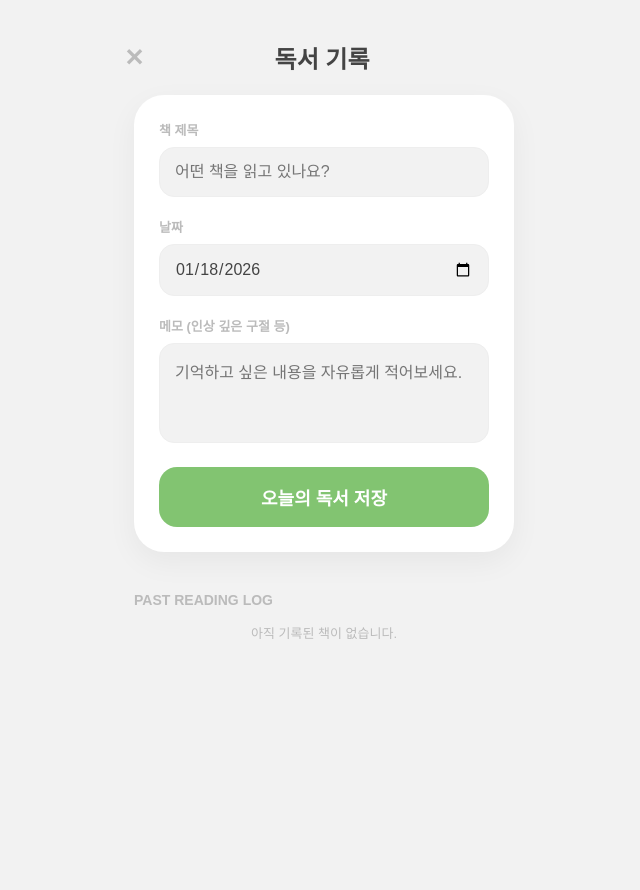
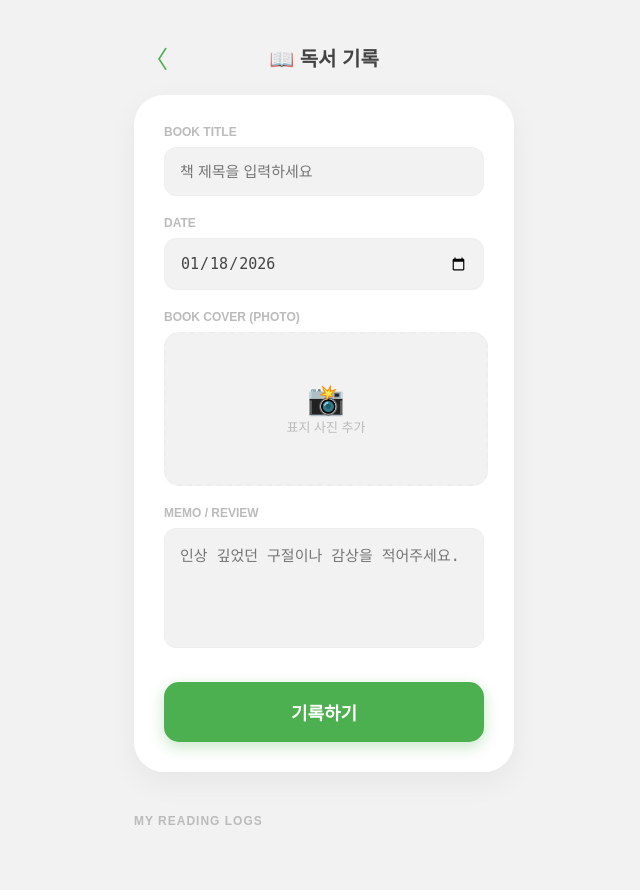
Before and after one commit to wealthsmurf/ADHdiary, a FastAPI app: template templates/book.html in a window 1280 px wide. Shown: the whole page, without its empty margins (316-956 px from the left). Before the commit the page ends 639 px from the top, so only its background shows below. Run offline with FastAPI, Linux system fonts and the light colour scheme; the template is opened without the code that fills it, so the values that code supplies are empty.

Commit message:
Update book.html

```diff
--- a/templates/book.html
+++ b/templates/book.html
@@ -3,7 +3,7 @@
 <head>
     <meta charset="UTF-8">
     <meta name="viewport" content="width=device-width, initial-scale=1.0">
-    <title>독서 기록 - ADHDIARY</title>
+    <title>BOOK LOG - ADHDIARY</title>
     <style>
         :root {
             --bg-color: #F2F2F2;
@@ -11,7 +11,7 @@
             --text-main: #444444;
             --text-sub: #BBBBBB;
             --border-color: #EEEEEE;
-            --adhd-green: #82C471;
+            --book-green: #4CAF50;
         }
 
         body.dark-mode {
@@ -24,115 +24,162 @@
 
         body {
             margin: 0; padding: 0; font-family: 'Apple SD Gothic Neo', sans-serif;
-            background-color: var(--bg-color); display: flex; flex-direction: column; align-items: center;
-            color: var(--text-main); transition: background-color 0.3s, color 0.3s;
-            min-height: 100vh; padding-bottom: 50px;
+            background-color: var(--bg-color); color: var(--text-main);
+            display: flex; flex-direction: column; align-items: center; min-height: 100vh;
         }
 
-        .header { width: 90%; max-width: 400px; margin-top: 40px; display: flex; align-items: center; justify-content: space-between; }
-        .back-btn { text-decoration: none; color: var(--text-sub); font-size: 24px; font-weight: bold; }
-        .title { font-size: 24px; font-weight: 900; }
-
-        /* 입력 폼 카드 */
-        .form-card {
-            background: var(--card-bg); width: 90%; max-width: 380px; margin-top: 20px;
-            border-radius: 30px; padding: 25px; box-shadow: 0 10px 30px rgba(0,0,0,0.05);
-            box-sizing: border-box; margin-bottom: 40px;
+        .header {
+            width: 100%; max-width: 400px; padding: 40px 20px 20px;
+            display: flex; justify-content: space-between; align-items: center; box-sizing: border-box;
         }
 
-        .input-label { font-size: 13px; color: var(--text-sub); font-weight: bold; margin-bottom: 8px; display: block; }
+        .back-btn { font-size: 24px; cursor: pointer; color: var(--book-green); text-decoration: none; }
+        .title { font-size: 20px; font-weight: 900; }
 
-        input, textarea {
-            width: 100%; padding: 15px; border-radius: 15px; border: 1px solid var(--border-color);
-            background: var(--bg-color); color: var(--text-main); font-size: 16px;
-            margin-bottom: 20px; box-sizing: border-box; outline: none; font-family: inherit;
-        }
-        input:focus { border-color: var(--adhd-green); }
-
-        textarea { height: 100px; resize: none; }
-
-        .save-btn {
-            width: 100%; height: 60px; background-color: var(--adhd-green);
-            color: white; border-radius: 18px; border: none;
-            font-size: 18px; font-weight: bold; cursor: pointer;
+        .form-card {
+            background: var(--card-bg); width: 90%; max-width: 380px;
+            border-radius: 30px; padding: 30px; box-shadow: 0 10px 30px rgba(0,0,0,0.05);
+            box-sizing: border-box;
         }
 
-        /* --- 리스트 영역 (메인 카드 스타일) --- */
-        .history-section { width: 90%; max-width: 380px; }
-        .history-title { font-size: 14px; font-weight: bold; color: var(--text-sub); margin-bottom: 15px; }
+        .input-group { margin-bottom: 20px; }
+        .input-group label { display: block; font-size: 12px; color: var(--text-sub); margin-bottom: 8px; font-weight: bold; }
 
-        .history-item {
-            background: var(--card-bg); border-radius: 20px; padding: 20px; margin-bottom: 15px;
-            box-shadow: 0 5px 15px rgba(0,0,0,0.05); position: relative;
-            border: 1px solid var(--border-color);
+        input[type="text"], input[type="date"], textarea {
+            width: 100%; padding: 15px; border-radius: 12px; border: 1px solid var(--border-color);
+            background: var(--bg-color); color: var(--text-main); font-size: 15px;
+            box-sizing: border-box; outline: none; transition: 0.3s;
         }
 
-        /* 삭제 버튼 */
-        .delete-btn {
-            position: absolute; top: 15px; right: 15px; background: var(--bg-color);
-            border: none; width: 28px; height: 28px; border-radius: 50%;
-            display: flex; align-items: center; justify-content: center;
-            cursor: pointer; font-size: 12px; color: var(--text-sub); transition: 0.2s;
+        textarea { height: 120px; resize: none; }
+        input:focus, textarea:focus { border-color: var(--book-green); }
+
+        .file-wrapper {
+            width: 100%; height: 150px; border: 2px dashed var(--border-color);
+            border-radius: 15px; display: flex; flex-direction: column;
+            align-items: center; justify-content: center; cursor: pointer;
+            overflow: hidden; position: relative; background: var(--bg-color);
         }
-        .delete-btn:hover { background: #FFEDED; color: #FF4D4D; }
+        #preview { width: 100%; height: 100%; object-fit: cover; display: none; }
+        .file-msg { font-size: 13px; color: var(--text-sub); text-align: center; }
 
-        .history-item .date { font-size: 11px; color: var(--text-sub); margin-bottom: 8px; font-weight: bold; }
-        .history-item .book-title-display { font-size: 17px; font-weight: 900; color: var(--adhd-green); margin-bottom: 8px; }
-        .history-item .memo-display { font-size: 14px; color: var(--text-main); line-height: 1.6; }
+        .submit-btn {
+            width: 100%; height: 60px; background: var(--book-green);
+            color: white; border: none; border-radius: 15px;
+            font-size: 18px; font-weight: bold; cursor: pointer;
+            box-shadow: 0 5px 15px rgba(76, 175, 80, 0.3); margin-top: 10px;
+        }
+
+        .record-list { width: 90%; max-width: 380px; margin-top: 30px; padding-bottom: 50px; }
+        .record-item {
+            background: var(--card-bg); padding: 20px; border-radius: 20px;
+            margin-bottom: 15px; display: flex; flex-direction: column;
+            box-shadow: 0 4px 10px rgba(0,0,0,0.02);
+        }
+        .record-header { display: flex; justify-content: space-between; align-items: flex-start; }
+        .record-main { display: flex; align-items: center; }
+        .record-item img.thumb { width: 60px; height: 80px; border-radius: 8px; margin-right: 15px; object-fit: cover; }
+
+        .record-memo {
+            font-size: 14px; line-height: 1.6; color: var(--text-main);
+            background: var(--bg-color); padding: 15px; border-radius: 12px; margin-top: 12px;
+            white-space: pre-wrap;
+        }
+
+        .del-btn { background: none; border: none; color: #ff8a80; font-size: 18px; cursor: pointer; padding: 5px; }
     </style>
 </head>
 <body>
 
     <div class="header">
-        <a href="/" class="back-btn">✕</a>
-        <div class="title">독서 기록</div>
-        <div style="width: 24px;"></div>
+        <a href="/" class="back-btn">〈</a>
+        <div class="title">📖 독서 기록</div>
+        <div style="width:24px;"></div>
     </div>
 
     <div class="form-card">
-        <form action="/save_book" method="post">
-            <label class="input-label">책 제목</label>
-            <input type="text" name="title" placeholder="어떤 책을 읽고 있나요?" required>
+        <form action="/save_book" method="post" enctype="multipart/form-data">
+            <div class="input-group">
+                <label>BOOK TITLE</label>
+                <input type="text" name="title" placeholder="책 제목을 입력하세요" required>
+            </div>
 
-            <label class="input-label">날짜</label>
-            <input type="date" name="date" id="todayDate" required>
+            <div class="input-group">
+                <label>DATE</label>
+                <input type="date" name="date" id="currentDate" required>
+            </div>
 
-            <label class="input-label">메모 (인상 깊은 구절 등)</label>
-            <textarea name="memo" placeholder="기억하고 싶은 내용을 자유롭게 적어보세요."></textarea>
+            <div class="input-group">
+                <label>BOOK COVER (PHOTO)</label>
+                <div class="file-wrapper" onclick="document.getElementById('image').click()">
+                    <img id="preview" src="#">
+                    <div id="file-msg" class="file-msg">
+                        <span style="font-size: 30px;">📸</span><br>
+                        표지 사진 추가
+                    </div>
+                    <input type="file" id="image" name="image" accept="image/*" style="display:none;" onchange="previewImage(this)">
+                </div>
+            </div>
 
-            <button type="submit" class="save-btn">오늘의 독서 저장</button>
+            <div class="input-group">
+                <label>MEMO / REVIEW</label>
+                <textarea name="memo" placeholder="인상 깊었던 구절이나 감상을 적어주세요." required></textarea>
+            </div>
+
+            <button type="submit" class="submit-btn">기록하기</button>
         </form>
     </div>
 
-    <div class="history-section">
-        <div class="history-title">PAST READING LOG</div>
-        {% for r in my_records %}
-        <div class="history-item">
-            <form action="/delete_book/{{ r.id }}" method="post" onsubmit="return confirm('이 기록을 삭제하시겠습니까?');">
-                <button type="submit" class="delete-btn">✕</button>
-            </form>
+    <div class="record-list">
+        <h3 style="font-size: 12px; color: var(--text-sub); letter-spacing: 1px;">MY READING LOGS</h3>
+        {% for record in my_records %}
+        <div class="record-item">
+            <div class="record-header">
+                <div class="record-main">
+                    {% if record.image_url %}
+                    <img src="{{ record.image_url }}" class="thumb">
+                    {% else %}
+                    <div style="width:60px; height:80px; background:var(--bg-color); border-radius:8px; margin-right:15px; display:flex; align-items:center; justify-content:center; font-size:24px;">📖</div>
+                    {% endif %}
+                    <div>
+                        <b style="font-size:16px;">{{ record.title }}</b>
+                        <p style="font-size:12px; color:var(--text-sub); margin:4px 0 0 0;">{{ record.date }}</p>
+                    </div>
+                </div>
+                <form action="/delete_book/{{ record.id }}" method="post" style="margin:0;">
+                    <button type="submit" class="del-btn" onclick="return confirm('이 기록을 삭제할까요?')">🗑️</button>
+                </form>
+            </div>
 
-            <div class="date">{{ r.date }}</div>
-            <div class="book-title-display">📖 {{ r.title }}</div>
-            {% if r.memo %}
-            <div class="memo-display">{{ r.memo }}</div>
-            {% else %}
-            <div class="memo-display" style="color: var(--text-sub); font-size: 13px;">작성된 메모가 없습니다.</div>
+            {% if record.memo %}
+            <div class="record-memo">
+                {{ record.memo }}
+            </div>
             {% endif %}
         </div>
-        {% else %}
-        <p style="text-align: center; color: var(--text-sub); font-size: 13px;">아직 기록된 책이 없습니다.</p>
         {% endfor %}
     </div>
 
     <script>
-        // 다크모드 동기화
+        document.getElementById('currentDate').value = new Date().toISOString().substring(0, 10);
+
+        function previewImage(input) {
+            const preview = document.getElementById('preview');
+            const msg = document.getElementById('file-msg');
+            if (input.files && input.files[0]) {
+                const reader = new FileReader();
+                reader.onload = function(e) {
+                    preview.src = e.target.result;
+                    preview.style.display = 'block';
+                    msg.style.display = 'none';
+                }
+                reader.readAsDataURL(input.files[0]);
+            }
+        }
+
         if (localStorage.getItem('darkMode') === 'true') {
             document.body.classList.add('dark-mode');
         }
-
-        // 오늘 날짜 자동 설정
-        document.getElementById('todayDate').value = new Date().toISOString().substring(0, 10);
     </script>
 </body>
 </html>
```
